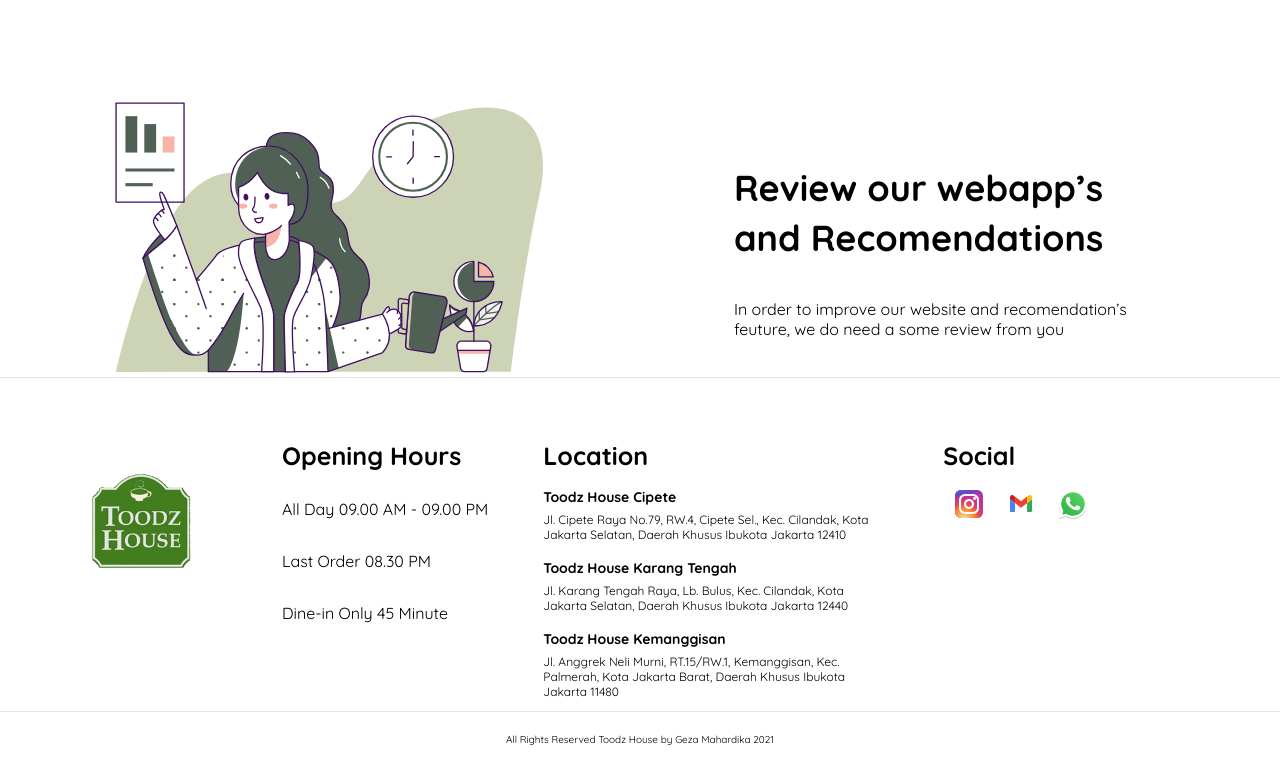
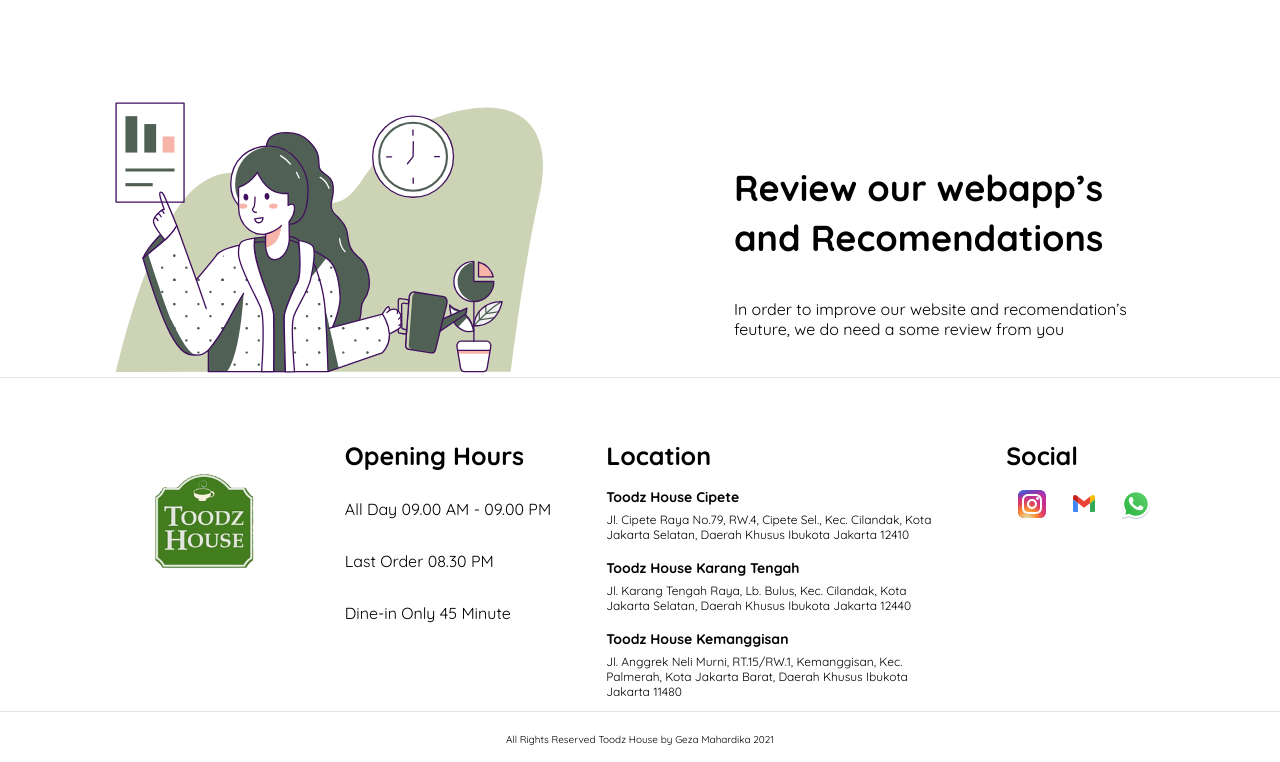
Before and after one commit to Gezawahaha/toodz-menu, a React (Create React App) app in the folder client/: page / in a window 1280 px wide. Shown: the part 1404-2166 px from the top of the page. Built offline with nearby package versions, Linux system fonts and the light colour scheme; no server answers.

Commit message:
fixing footer

```diff
--- a/client/src/App.js
+++ b/client/src/App.js
@@ -18,7 +18,7 @@ const App = () => {
             try {
                 const res = await axiosInstance.get("Toodzhouse/menu");
                 const Data = await res.data.data ;
-                dispatch(setMenu({menu: Data }));
+                dispatch(setMenu({menu: await Data }));
             } catch (err) {
                 console.log(err);
             }
--- a/client/src/components/footerHome/footer.scss
+++ b/client/src/components/footerHome/footer.scss
@@ -4,8 +4,10 @@
     //margin-top: 50px;
     padding-top: 50px;
 
+
     .wraper-footer{
         display: flex;
+        justify-content: center;
         .left{
             padding: 10px 58px;
 
```
